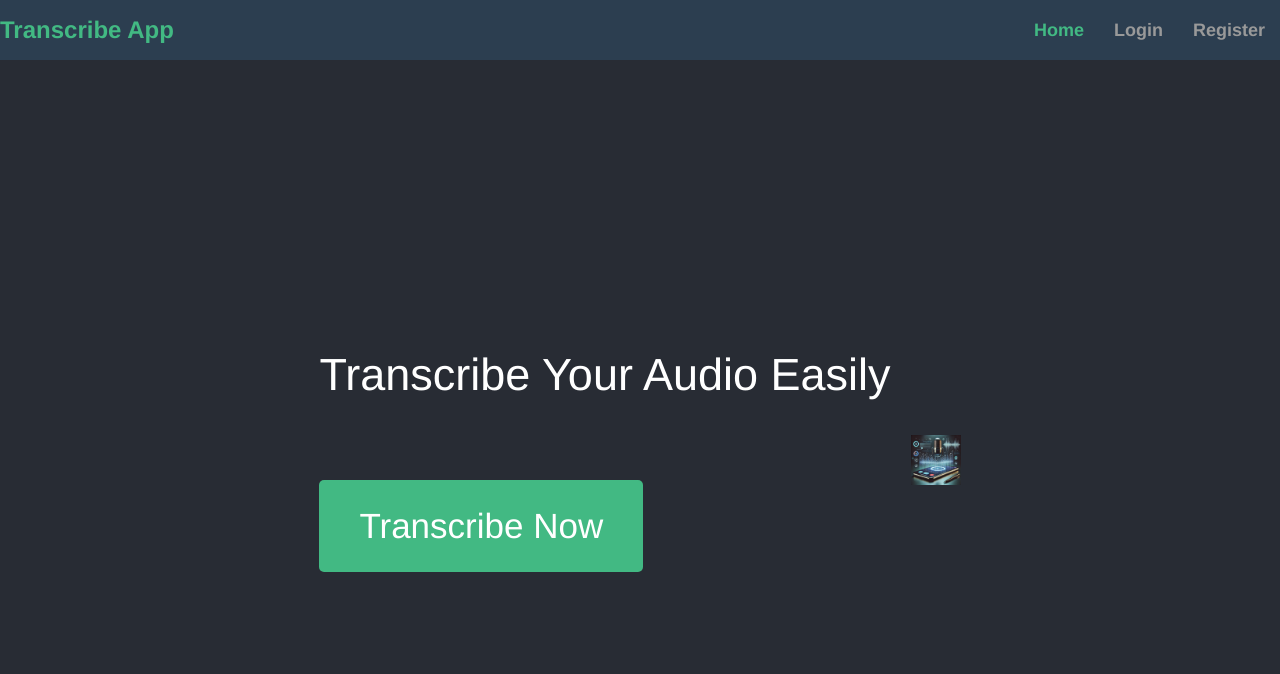
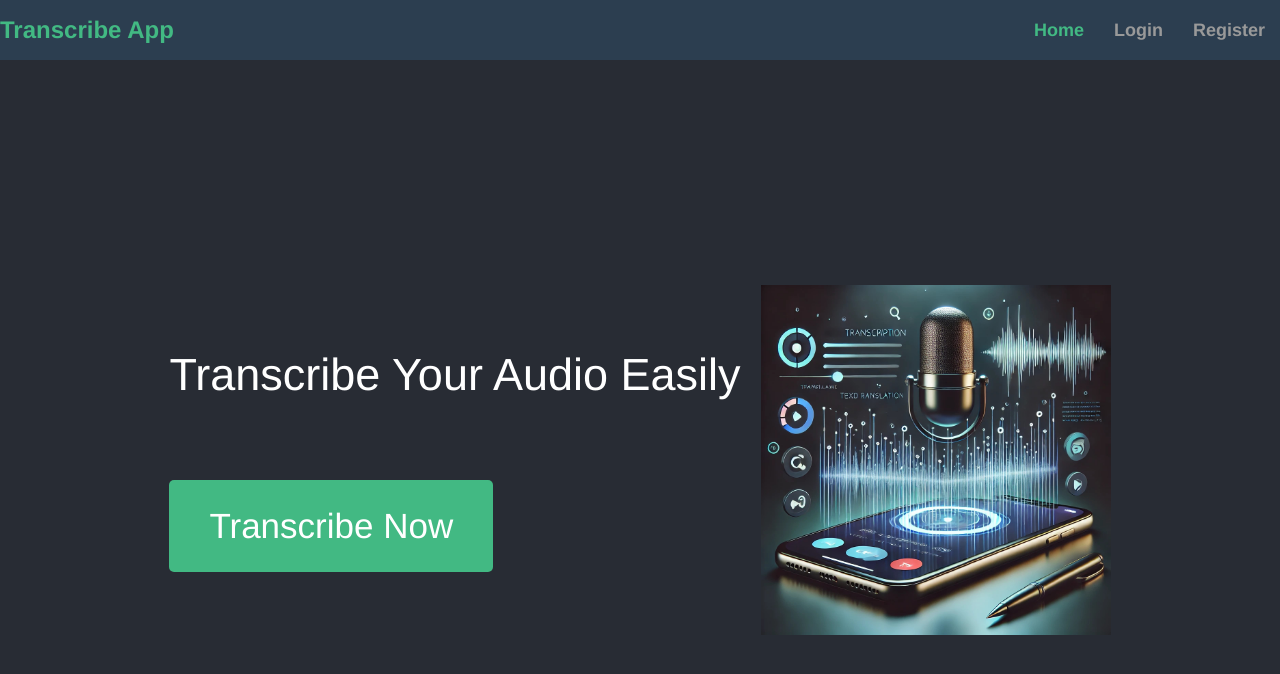
Before and after one commit to grissharrisdennis/voice-analyser, a Vue app in the folder my-vue-app/: page /#/ in a window 1280 px wide. Shown: the top 674 px of the page. Built offline with nearby package versions, Linux system fonts and the light colour scheme.

Commit message:
Update HomeView.vue

```diff
--- a/my-vue-app/src/views/HomeView.vue
+++ b/my-vue-app/src/views/HomeView.vue
@@ -110,8 +110,8 @@ export default {
   cursor: pointer;
 }
 .icon-container {
-  width: 50px;
-  height: 50px;
+  width: 350px;
+  height: 350px;
   animation: rotate 5s linear infinite;
 }
 
```
